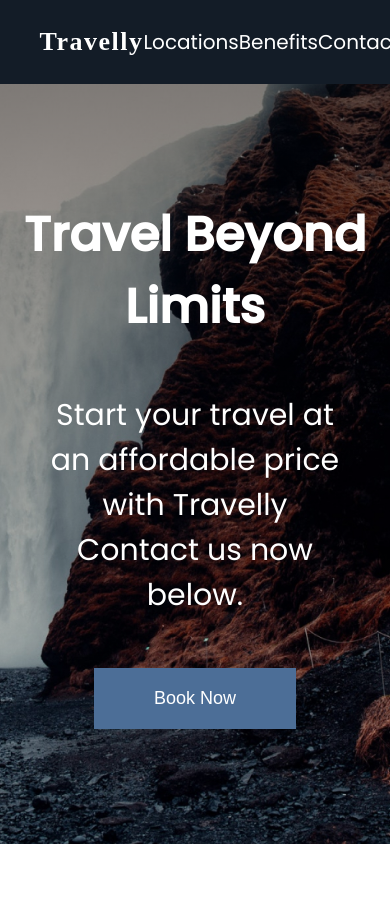
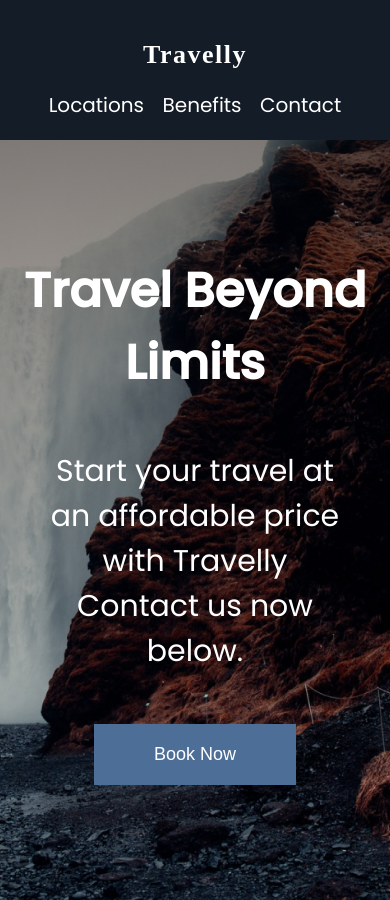
Before and after one commit to andrzejpol/travelly, a website: page index.html in a window 390 px wide. Before the commit the page ends 844 px from the top, so only its background shows below. Drawn offline with Linux system fonts and the light colour scheme; a web font is replaced by a local one.

Commit message:
Added media queries to hero and nav sections

```diff
--- a/style.css
+++ b/style.css
@@ -56,6 +56,7 @@ nav {
   padding: 2rem;
   min-height: 10vh;
   align-items: center;
+  flex-wrap: wrap;
 }
 
 nav ul {
@@ -89,3 +90,15 @@ letter-spacing: 0.15rem;
 .hero h3 {
   padding: 5rem;
 }
+
+@media screen and (max-width: 932px) {
+  html {
+    font: 45%;
+  }
+  nav {
+    text-align: center;
+  }
+  #logo {
+    padding: 2rem;
+  }
+}
```
